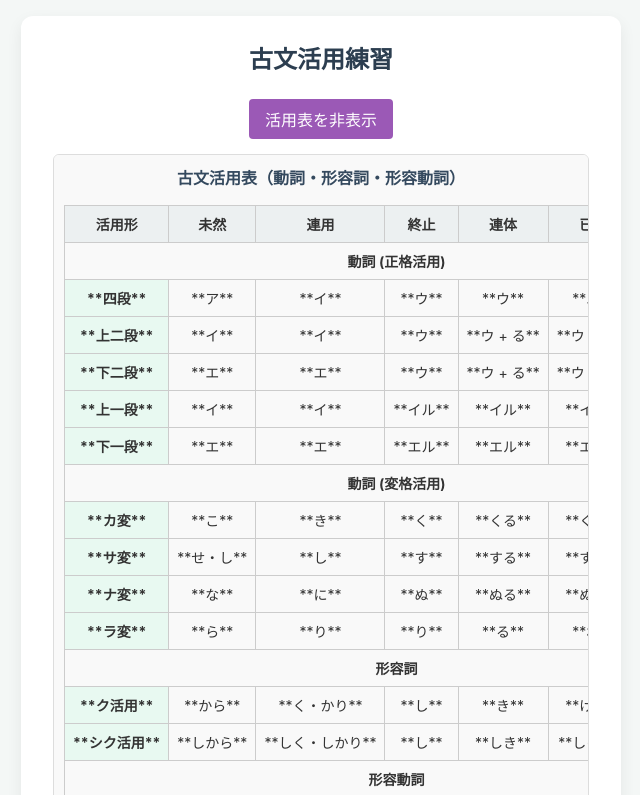
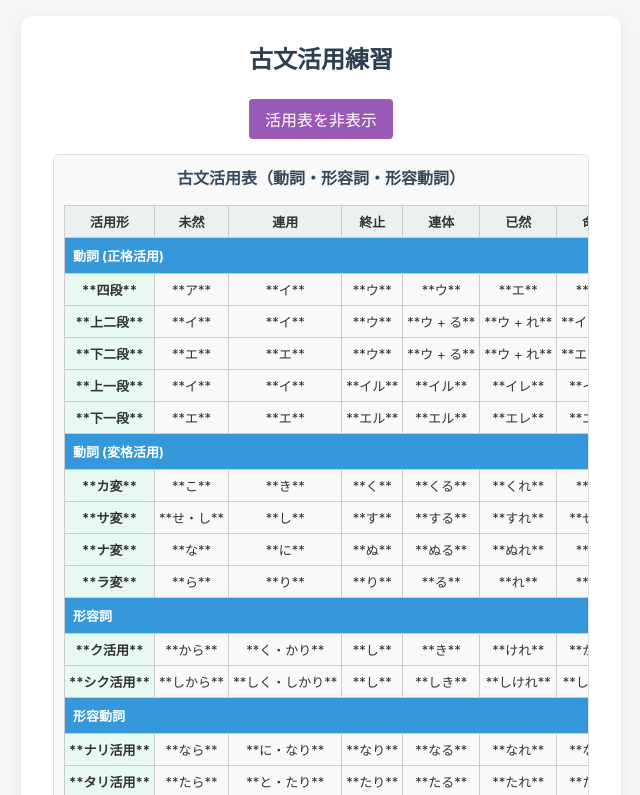
Before and after one commit to j20252097/kobun, a plain HTML site: page index.html in a window 1280 px wide. Both pictures are taken after a click on the button "活用表を表示/非表示". Shown: the top 795 px of the page, without its empty margins (319-959 px from the left). Drawn offline with Linux system fonts and the light colour scheme.

Commit message:
Update style.css

```diff
--- a/style.css
+++ b/style.css
@@ -67,13 +67,13 @@ h1 {
 #katsuyou-table-container table {
     width: 100%;
     border-collapse: collapse;
-    font-size: 14px;
+    font-size: 13px; /* テーブルが大きくなったためフォントを微調整 */
 }
 
 #katsuyou-table-container th,
 #katsuyou-table-container td {
     border: 1px solid #ccc;
-    padding: 8px;
+    padding: 6px 4px; /* パディングを微調整 */
     text-align: center;
     white-space: nowrap;
 }
@@ -81,6 +81,15 @@ h1 {
 #katsuyou-table-container thead th {
     background-color: #ecf0f1;
     color: #333;
+}
+
+/* カテゴリ分けのヘッダー行 */
+#katsuyou-table-container .category-header {
+    background-color: #3498db; /* 青色 */
+    color: white;
+    font-weight: bold;
+    text-align: left;
+    padding: 8px;
 }
 
 #katsuyou-table-container tbody td:first-child {
```
